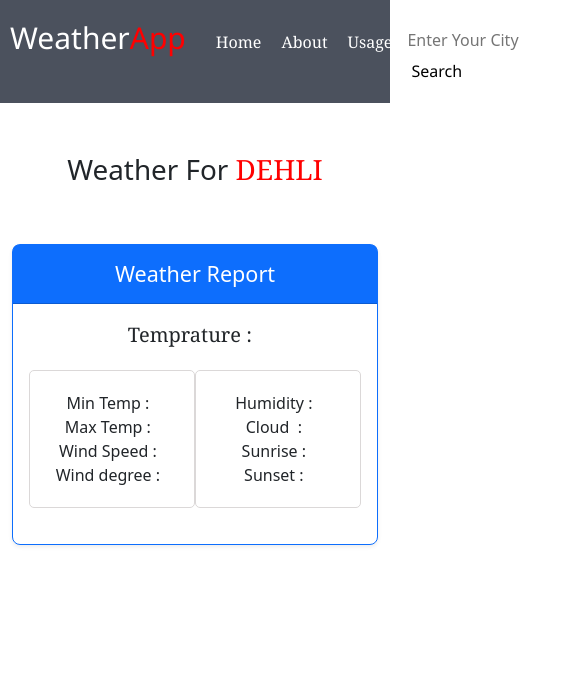
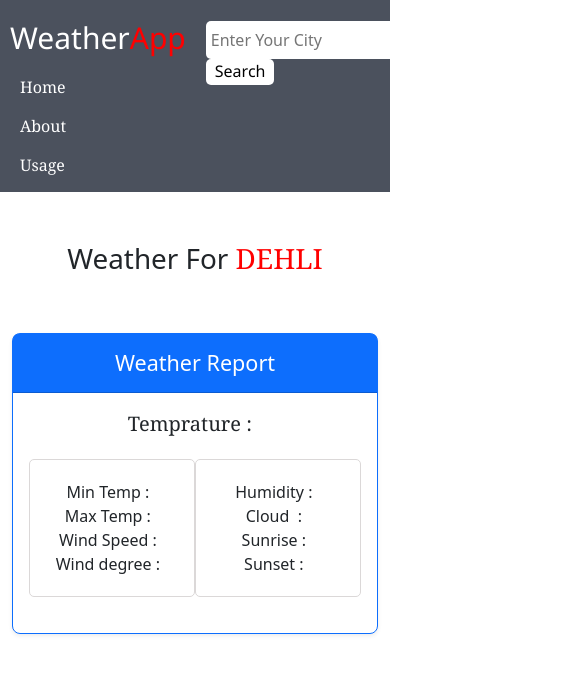
Before and after one commit to Spyware08/Weather-project, a plain HTML site: page index.html in a window 390 px wide. Shown: the top 674 px of the page, 585 px wide, since content can reach past the window. Drawn offline with nearby package versions, Linux system fonts and the light colour scheme; no server answers.

Commit message:
udating css

```diff
--- a/style.css
+++ b/style.css
@@ -141,3 +141,9 @@ body {
         margin-top: 50px;
     }
 }
+@media only screen and (max-width: 768px) {
+    .navfirst {
+        display: block;
+    }
+
+}
```
